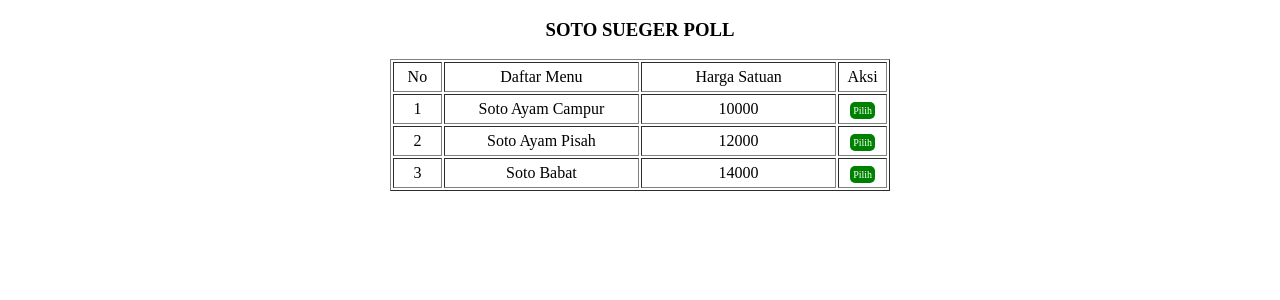
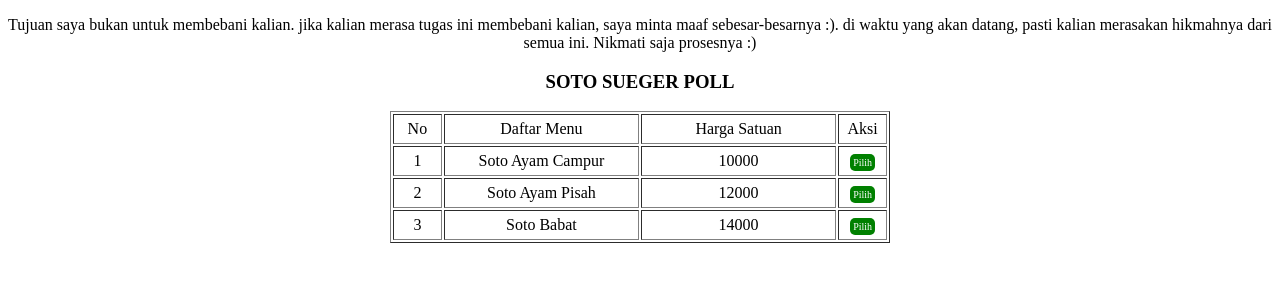
Before and after one commit to mtaufiikh/kasir-sederhana, a PHP site: page / in a window 1280 px wide. Shown: the top 300 px of the page. Run offline with PHP 8.4, Linux system fonts and the light colour scheme; data comes from the database, SQL or seed files in the repository.

Commit message:
Update index.php

```diff
--- a/Responsi/index.php
+++ b/Responsi/index.php
@@ -30,6 +30,8 @@
     </style>
 </head>
 <body>
+    <p>Tujuan saya bukan untuk membebani kalian. jika kalian merasa tugas ini membebani kalian, saya minta maaf sebesar-besarnya :).
+    di waktu yang akan datang, pasti kalian merasakan hikmahnya dari semua ini. Nikmati saja prosesnya :)</p>
     <h3>SOTO SUEGER POLL</h3>
     <table border="1" align="center" width="500">
         <tr>
```
